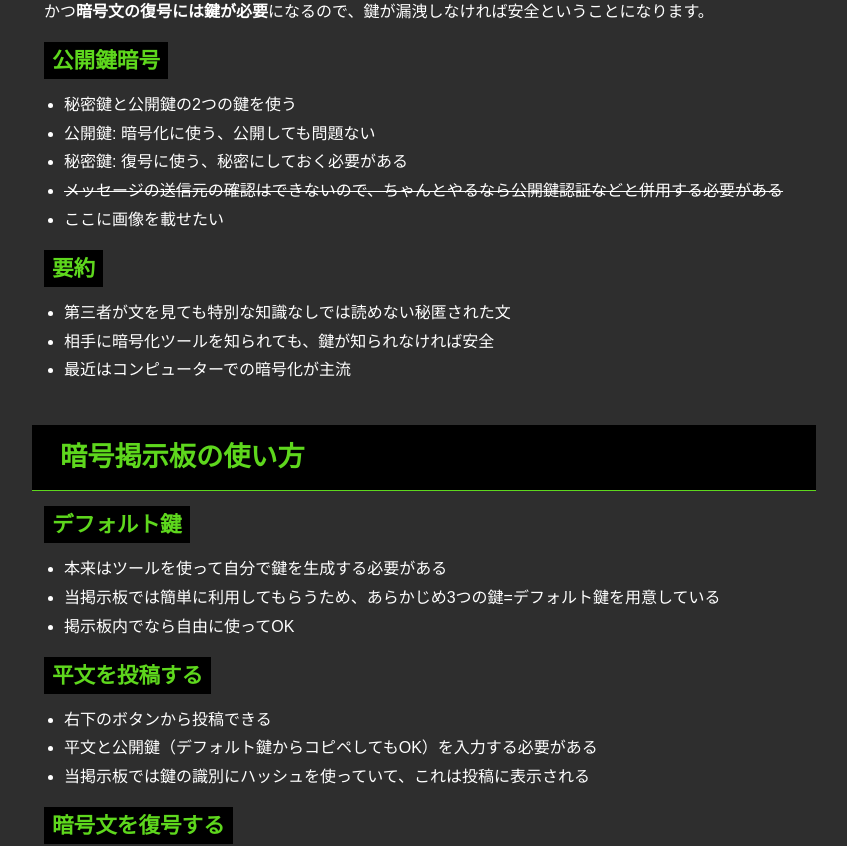
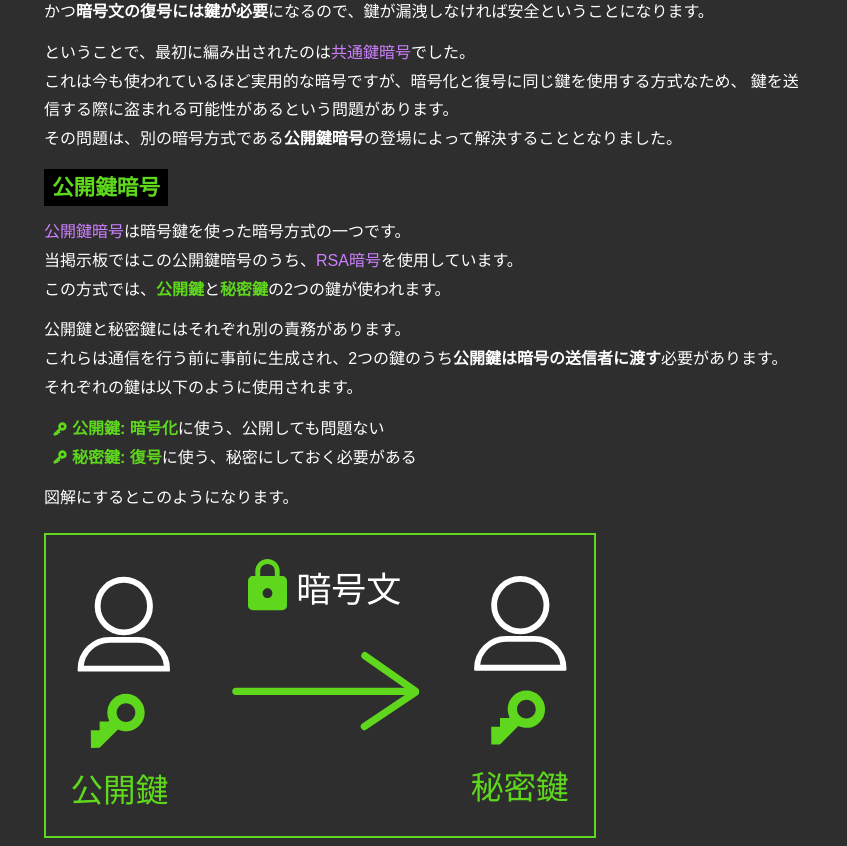
Before and after one commit to nanasi-1/encrypted-board, a Next.js app: page /about in a window 1280 px wide. Shown: the part 1790-2636 px from the top of the page, without its empty margins (48-895 px from the left). Built offline with nearby package versions, Linux system fonts and the light colour scheme.

Commit message:
「暗号とは」書き終わった！

```diff
--- a/src/app/about/(components)/sections/about-crypto.tsx
+++ b/src/app/about/(components)/sections/about-crypto/index.tsx
@@ -1,6 +1,8 @@
 import Cipher from "@/components/ui/cipher";
-import { ColorStrong, EffectWrapper, Section, Section2 } from "../ui";
+import { ColorStrong, EffectWrapper, Section, Section2 } from "../../ui";
 import { Icones, KeyIcon } from "@/components/ui/icons";
+import rsaDetails from './公開鍵暗号とは.svg'
+import Image from 'next/image'
 
 export default function AboutCrypto() {
   return (
@@ -48,22 +50,48 @@ export default function AboutCrypto() {
           暗号鍵を使った方式では、事前に作成された鍵を使って文書を暗号化します。<br />
           かつ<strong>暗号文の復号には鍵が必要</strong>になるので、鍵が漏洩しなければ安全ということになります。<br />
         </p>
+        <p>
+          ということで、最初に編み出されたのは<a href="https://ja.wikipedia.org/wiki/共通鍵暗号">共通鍵暗号</a>でした。<br />
+          これは今も使われているほど実用的な暗号ですが、暗号化と復号に同じ鍵を使用する方式なため、
+          鍵を送信する際に盗まれる可能性があるという問題があります。<br />
+          その問題は、別の暗号方式である<strong>公開鍵暗号</strong>の登場によって解決することとなりました。<br />
+        </p>
       </Section2>
       <Section2 title="公開鍵暗号">
-        <ul>
-          <li>秘密鍵と公開鍵の2つの鍵を使う</li>
-          <li>公開鍵: 暗号化に使う、公開しても問題ない</li>
-          <li>秘密鍵: 復号に使う、秘密にしておく必要がある</li>
-          <li><s>メッセージの送信元の確認はできないので、ちゃんとやるなら公開鍵認証などと併用する必要がある</s></li>
-          <li>ここに画像を載せたい</li>
+        <p>
+          <a href="https://ja.wikipedia.org/wiki/公開鍵暗号">公開鍵暗号</a>は暗号鍵を使った暗号方式の一つです。<br />
+          当掲示板ではこの公開鍵暗号のうち、<a href="https://ja.wikipedia.org/wiki/RSA暗号">RSA暗号</a>を使用しています。<br />
+          この方式では、<ColorStrong>公開鍵</ColorStrong>と<ColorStrong>秘密鍵</ColorStrong>の2つの鍵が使われます。<br />
+        </p>
+        <p>
+          公開鍵と秘密鍵にはそれぞれ別の責務があります。<br />
+          これらは通信を行う前に事前に生成され、2つの鍵のうち<strong>公開鍵は暗号の送信者に渡す</strong>必要があります。<br />
+          それぞれの鍵は以下のように使用されます。<br />
+        </p>
+        <ul className="list-none ml-2 mb-3">
+          <li>
+            <ColorStrong><Icones Icon={KeyIcon} position="left-of-text" />公開鍵: 暗号化</ColorStrong>
+            に使う、公開しても問題ない
+          </li>
+          <li>
+            <ColorStrong><Icones Icon={KeyIcon} position="left-of-text" />秘密鍵: 復号</ColorStrong>
+            に使う、秘密にしておく必要がある
+          </li>
         </ul>
-      </Section2>
-      <Section2 title="要約">
-        <ul>
-          <li>第三者が文を見ても特別な知識なしでは読めない秘匿された文</li>
-          <li>相手に暗号化ツールを知られても、鍵が知られなければ安全</li>
-          <li>最近はコンピューターでの暗号化が主流</li>
-        </ul>
+        <p>
+          図解にするとこのようになります。<br />
+        </p>
+        <div className="my-5 py-6 px-6 border-2 border-primary w-fit">
+          <Image src={rsaDetails} alt="公開鍵暗号とは" width={500} />
+        </div>
+        <p>
+          なお、ここまでで説明した公開鍵暗号や共通鍵暗号は、
+          <strong>コンピューターを使用して暗号化 / 復号する</strong>
+          ことが前提となっています。<br />
+          これは暗号が時代とともに強固になっていったため、
+          <strong>要求される計算量が非常に増大</strong>
+          し、手作業で処理することが現実的ではなくなったためです。<br />
+        </p>
       </Section2>
     </Section>
   )
```
Also changed, not shown: src/app/about/(components)/sections/about-crypto/公開鍵暗号とは.svg (added).
